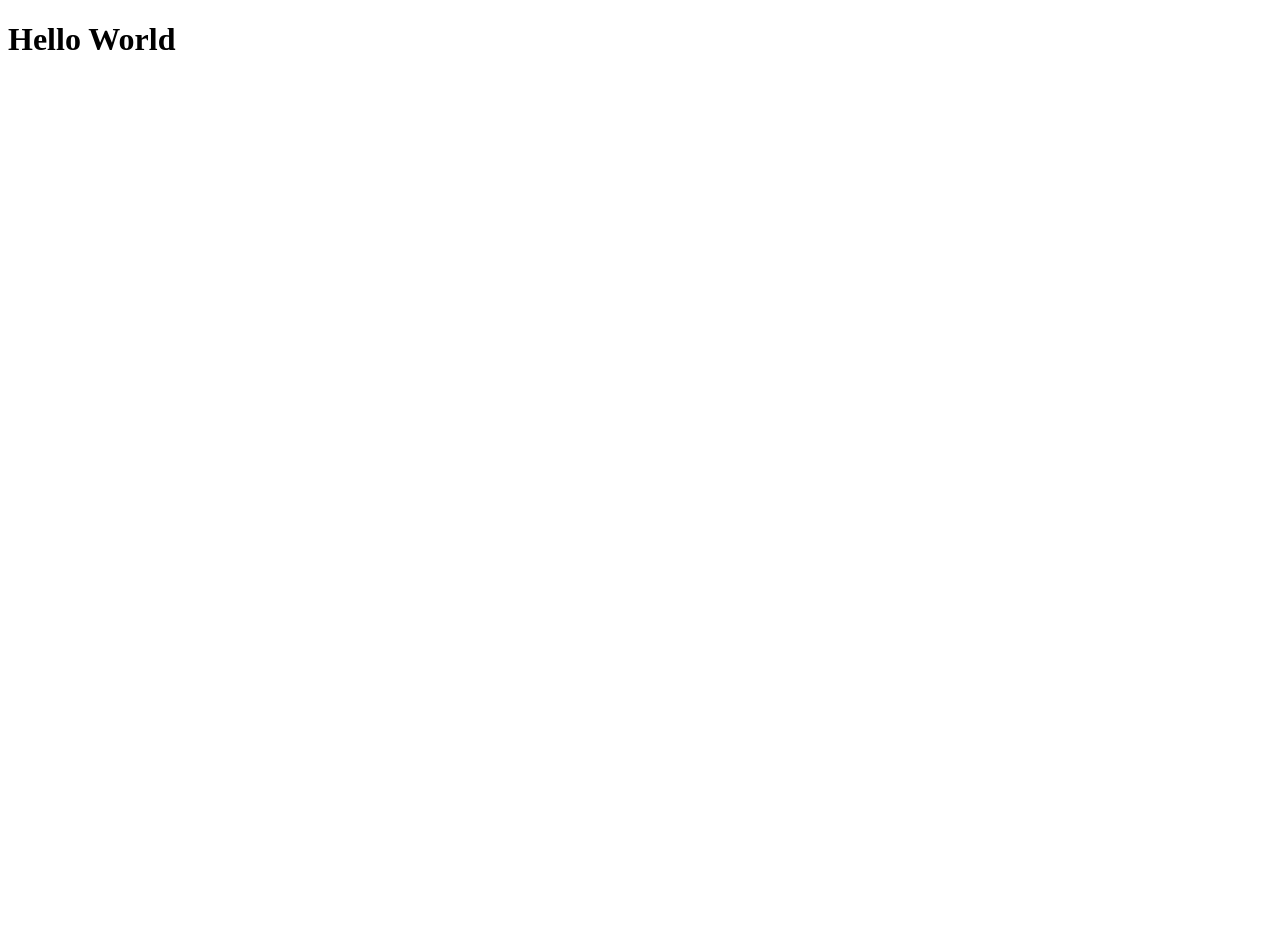
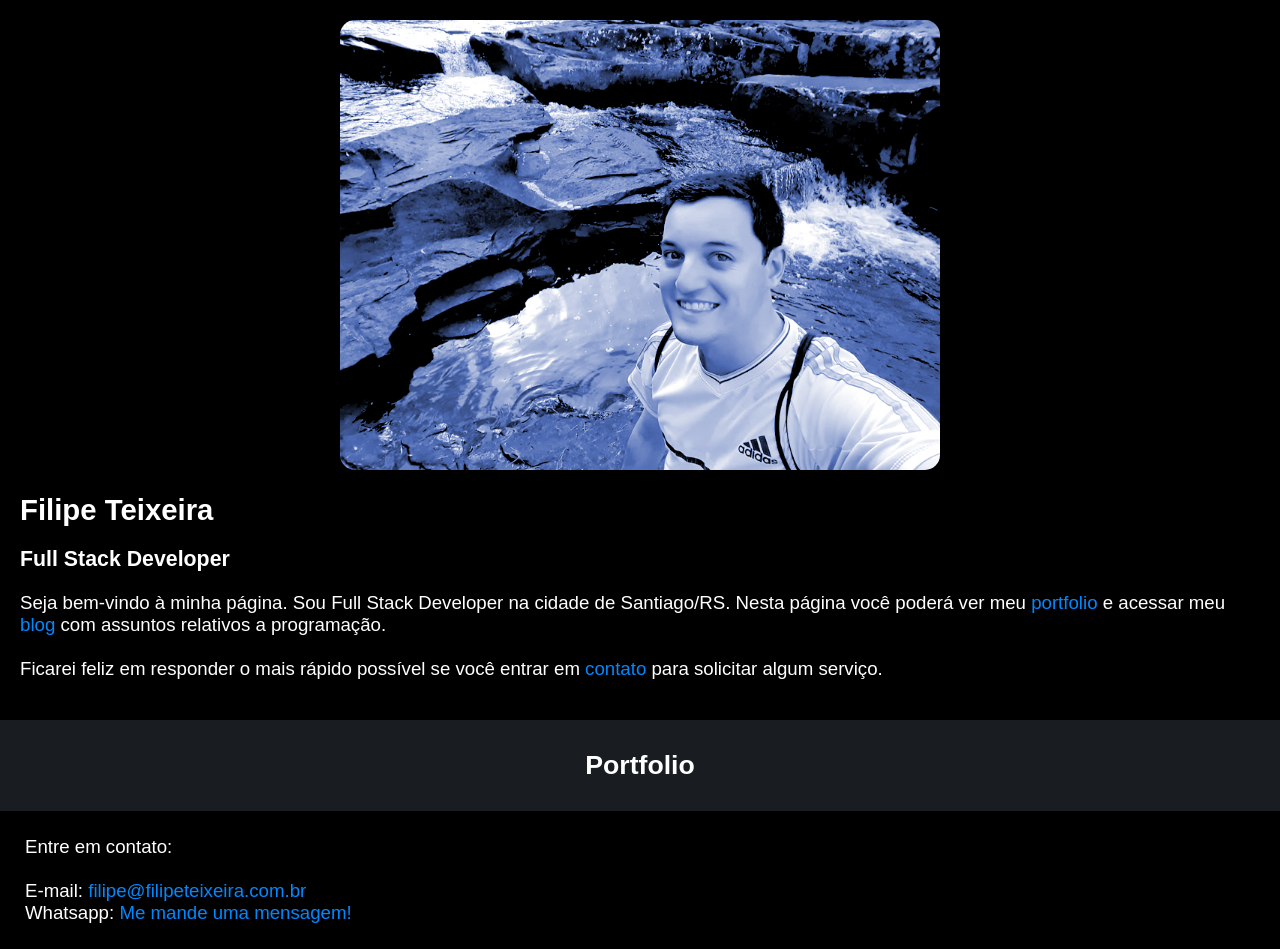
Before and after one commit to shuantsu-zz/shuantsu.github.io, a plain HTML site: page index.html in a window 1280 px wide. Before the commit the page ends 800 px from the top, so only its background shows below. Drawn offline with Linux system fonts and the light colour scheme.

Commit message:
inital commit

```diff
--- /dev/null
+++ b/css/style.css
@@ -0,0 +1,174 @@
+* {
+	margin: 0;
+	padding: 0;
+	outline: 0;
+	box-sizing: border-box;
+}
+
+header {
+	overflow: auto;
+	background: black;
+	color: white;
+	padding: 20px;
+}
+
+header .wrapper, #portfolio, #contato .wrapper {
+	margin: 0 auto;
+	max-width:1600px;
+}
+
+header {
+	display: flex;
+	flex-direction: row;
+}
+
+#contato a, #contato a:visited, #contato a:hover, #contato a:active, header a, header a:visited, header a:hover, header a:active {
+	color: #08f;
+}
+
+#portfolio {
+	padding-top: 30px;
+}
+
+.portfolio_title {
+	color: white;
+	text-align: center;
+	font-size: 20pt;
+}
+
+header .wrapper {
+	display: flex;
+}
+
+header img {
+	border-radius: 15px;
+	width: 100%;
+	max-width: 600px;
+	display: inline-block;
+}
+
+header .imagem {
+	text-align: center;
+}
+
+header p, header h1, header h4 {
+	margin-bottom: 20px;
+}
+
+header .texto {
+	padding: 20px;
+	flex: 1;
+}
+
+header h1 {
+	font-size: 22pt;
+}
+
+header h4 {
+	font-size: 16pt;
+}
+
+header p {
+	font-size: 14pt;
+}
+
+a {
+	text-decoration: none;
+}
+a.bloco, a:visited.bloco, a:hover.bloco, a:active.bloco {
+	color: inherit;
+}
+
+body{
+	font-family: sans-serif;
+	background: #191D21;
+	font-weight: 300;
+	font-size: 14px;
+
+}
+
+.colunas{
+	column-count: 4;
+	column-gap: 20px;
+	margin: 0 auto;
+	padding: 15px;
+}
+
+.bloco a, .bloco a:visited, .bloco a:hover, .bloco a:active {
+	color: #05f;
+}
+
+.bloco{
+	display: inline-block;
+	background: #ebeded;
+	padding: 20px;
+	margin: 0 0 15px;
+	width: 100%;
+	color: #555!important;
+}
+
+.bloco, .bloco img {
+	border-radius: 4px;
+}
+
+.bloco img{
+	width: 100%;
+	object-fit: cover;
+}
+
+.bloco img, .bloco h4 {
+margin-bottom: 10px;
+}
+
+@media screen and (max-width:600px){
+	.colunas{
+		column-count: 1;
+	}
+}
+
+@media screen and (min-width:601px){
+	.colunas{
+		column-count: 2;
+	}
+}
+
+@media screen and (min-width:1080px){
+	.colunas{
+		column-count: 3;
+	}
+}
+
+@media screen and (max-width:1280px){
+	header .wrapper {
+		flex-direction: column;
+	}
+	header .texto {
+		padding: 0;
+		padding-top: 20px;
+	}
+}
+
+@media screen and (min-width:1281px){
+
+	header .wrapper {
+		display: flex;
+		flex-direction: row;
+	}
+
+	header .wrapper > div {
+		align-self: center;
+	}
+}
+
+@media screen and (min-width:1200px){
+	.colunas{
+		column-count: 4;
+	}
+}
+
+#contato {
+	padding: 25px;
+	background: black;
+	color: white;
+	font-size: 14pt;
+}
--- a/index.html
+++ b/index.html
@@ -1,9 +1,82 @@
 <!DOCTYPE html>
-<html>
-  <head><title>Filipe Teixeira</title></head>
-  <body>
+<html lang="pt-br">
 
-    <h1>Hello World</h1>
+<head>
 
-  </body>
+  <title>Filipe Teixeira: Full Stack Developer em Santiago/RS</title>
+
+  <meta name="viewport" content="width=device-width, initial-scale=1">
+
+  <meta name="title" content="Filipe Teixeira: Full Stack Developer em Santiago/RS">
+  <meta name="description"
+    content="Meu nome é Filipe Teixeira e sou Full Stack Developer situado na cidade de Santiago/RS. Veja meu portfolio e entre em contato.">
+  <meta name="keywords"
+    content="cubo mágico, cubo, speedcube, speedcubing, portfolio, developer, full stack developer, front-end, back-end, css, html, js, javascript, php, mysql, python, desenvolvedor, desenvolvimento, sistemas, desenvolvimento de sistemas">
+  <meta name="robots" content="index, follow">
+  <meta http-equiv="Content-Type" content="text/html; charset=utf-8">
+  <meta name="language" content="Portuguese">
+  <meta name="author" content="Filipe Teixeira">
+
+  <script src="js/app.js"></script>
+  <script src="https://api.github.com/users/shuantsu/repos?callback=callback"></script>
+
+  <link rel="stylesheet" href="css/style.css" />
+
+</head>
+
+
+<body>
+
+  <header>
+
+    <div class="wrapper">
+
+      <div class="imagem">
+        <img src="img/eu.jpg" alt="Filipe Teixeira" />
+      </div>
+      <div class="texto">
+
+        <h1>Filipe Teixeira</h1>
+        <h4>Full Stack Developer</h4>
+
+        <p>Seja bem-vindo à minha página. Sou Full Stack Developer na cidade de Santiago/RS. Nesta página você poderá
+          ver meu <a href="#portfolio">portfolio</a>
+          <!--, assuntos relacionados ao <a href="#speedcubing">cubo mágico</a>--> e acessar meu <a
+            href="/blog">blog</a> com assuntos relativos a programação.<br><br> Ficarei feliz em responder o mais rápido
+          possível se você entrar em <a href="#contato">contato</a> para solicitar algum serviço.</p>
+
+      </div>
+
+    </div>
+
+  </header>
+
+
+  <div id="portfolio">
+
+    <h2 class="portfolio_title">Portfolio</h2>
+
+    <div class="colunas" id="portfolio_wrapper">
+    </div>
+
+  </div>
+
+  <div id="contato">
+    <div class="wrapper">
+      Entre em contato:<br><br>
+      E-mail: <a id="mail"></a>
+      <br>
+      Whatsapp: <a href="https://bit.ly/2Y16CkG">Me mande uma mensagem!</a>
+    </div>
+  </div>
+
+  <script>
+    const mail_el = document.getElementById('mail');
+    const the_mail = 'filipe' + '@' + 'filipeteixeira' + '.com.br';
+    mail.setAttribute('href', 'mailto:' + the_mail);
+    mail.innerHTML = the_mail;
+  </script>
+
+</body>
+
 </html>
```
Also changed, not shown: js/script.js (added, +53 -0 lines), img/eu.jpg (added), 1 other file.
